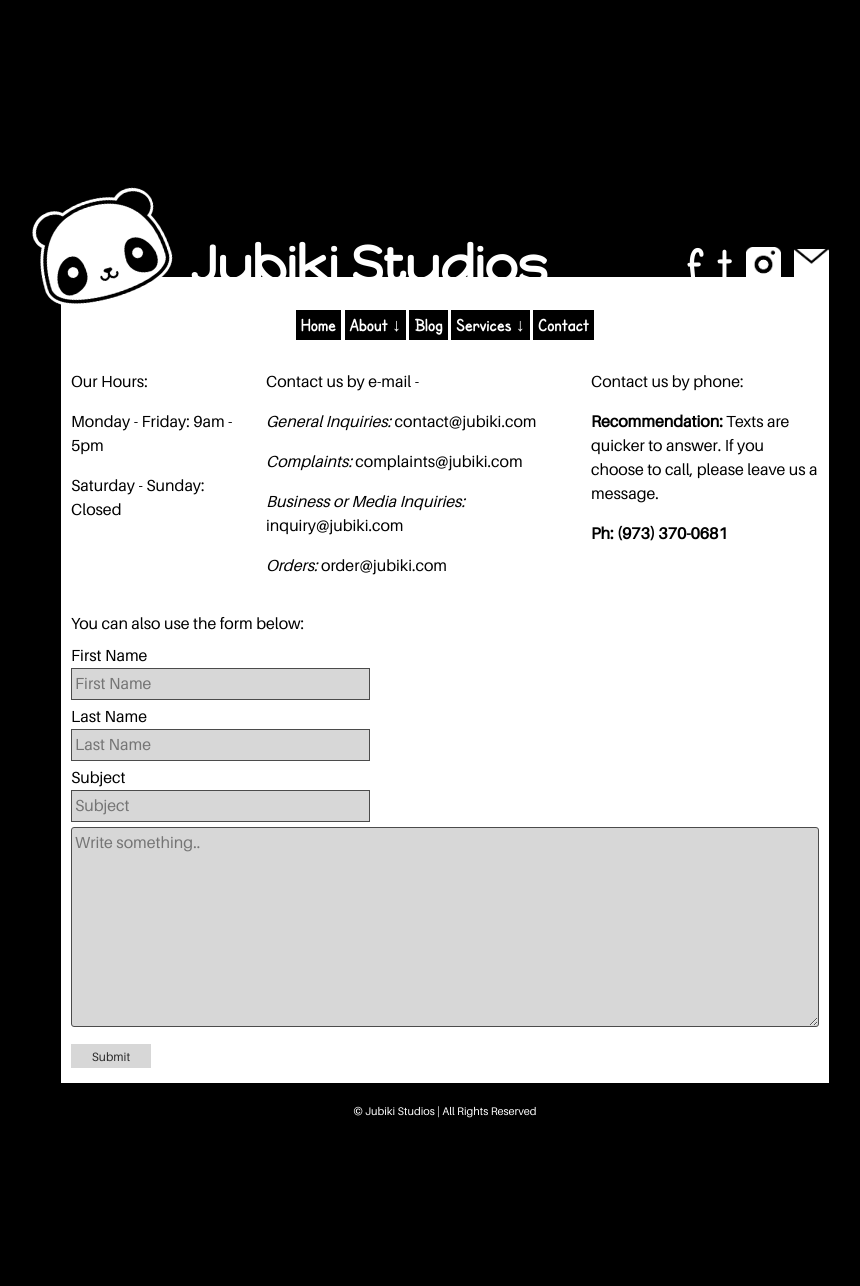
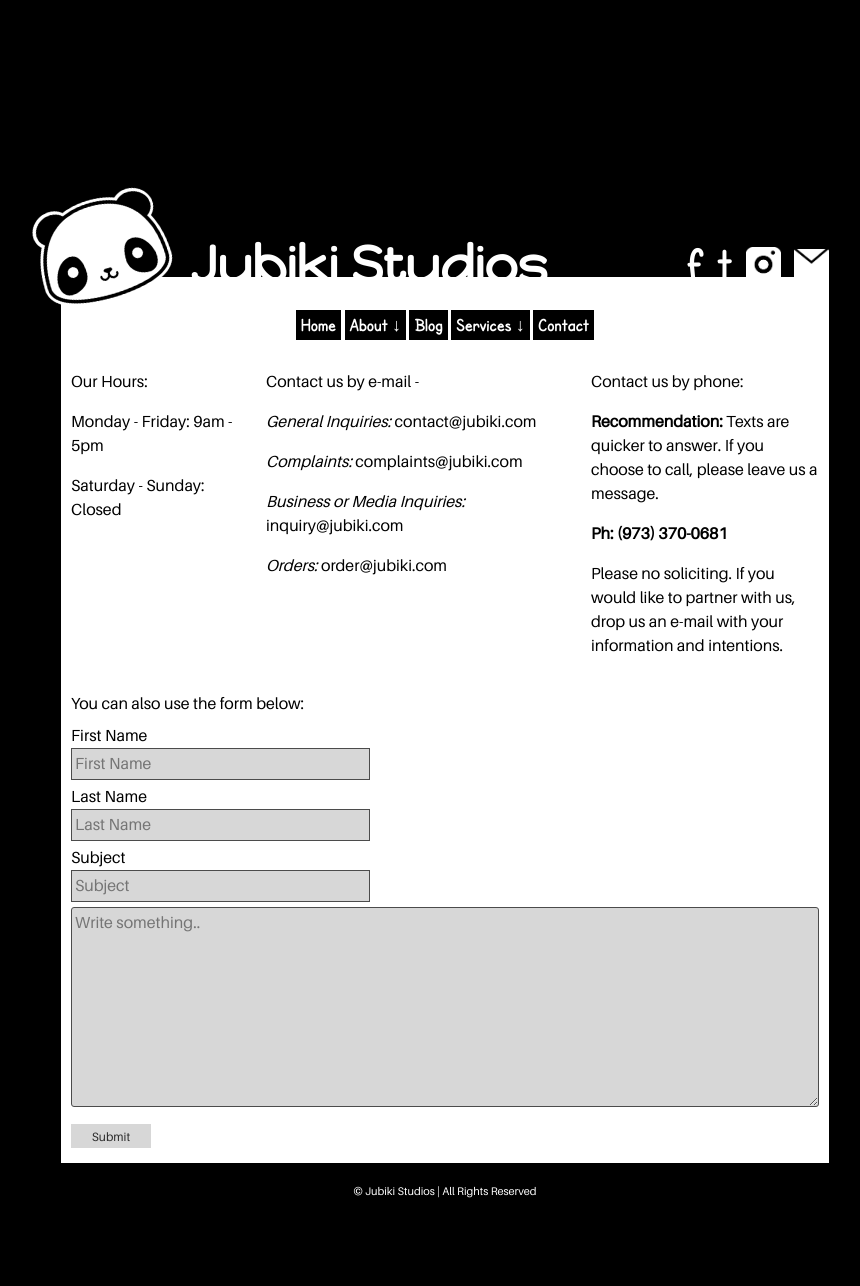
Before and after one commit to jubikistudios/jubikistudios.github.io, a Jekyll site: the page built from contact.html, in a window 1280 px wide. Shown: the whole page, without its empty margins (195-1055 px from the left). Built offline with Jekyll 4.4.1, drawn with Linux system fonts in a browser that asks for light colours; some web fonts are replaced; before the commit the page ends 1206 px from its top, so only the background shows below that.

Commit message:
Updating Info
Updated for a no soliciting notice.

```diff
--- a/contact.html
+++ b/contact.html
@@ -22,6 +22,7 @@
                                         <p>Contact us by phone:</p>
                                         <p><b>Recommendation:</b> Texts are quicker to answer. If you choose to call, please leave us a message.</p>
                                         <p><b>Ph: &#40;973&#41; 370-0681</b></p>
+                                      <p>Please no soliciting. If you would like to partner with us, drop us an e-mail with your information and intentions.</p>
                                     </div>
                                 </div>
                             </div>
```
